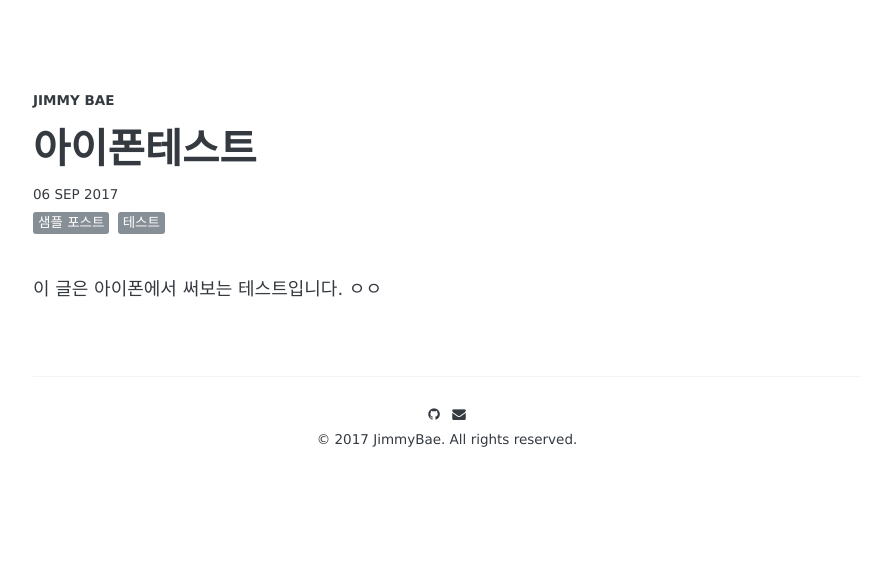
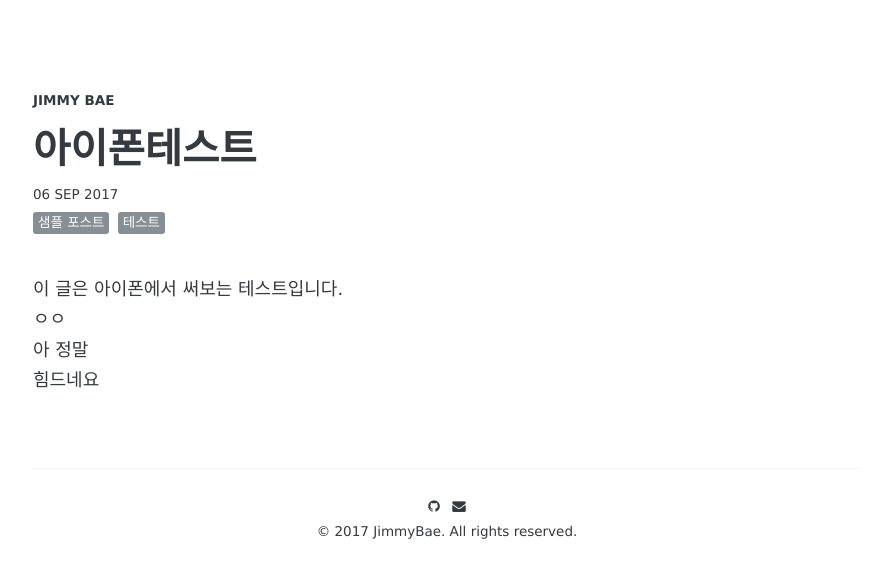
Before and after one commit to jimmybae/jimmybae.github.io, a Jekyll site: the page built from _posts/2017-09-06-아이폰테스트.md, in a window 1280 px wide. Shown: the top 578 px of the page, without its empty margins (193-1085 px from the left). Built offline with Jekyll 4.4.1, drawn with Linux system fonts in a browser that asks for light colours; some web fonts are replaced; comment, search, counter and statistics services are not loaded.

Commit message:
ㅋㅋ
티그

```diff
--- a/_posts/2017-09-06-아이폰테스트.md
+++ b/_posts/2017-09-06-아이폰테스트.md
@@ -9,3 +9,5 @@ share: true
 ---
 이 글은 아이폰에서 써보는 테스트입니다.
 ㅇㅇ
+아 정말
+힘드네요
```
